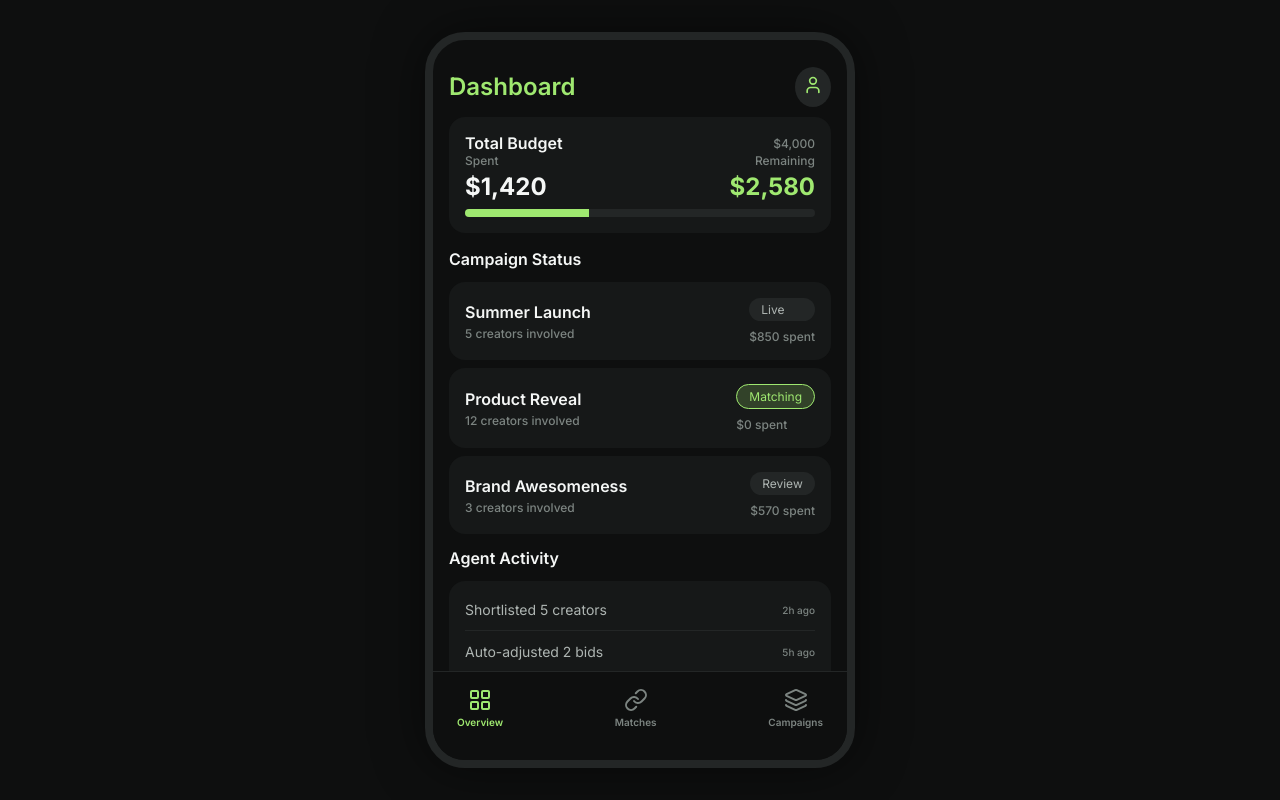
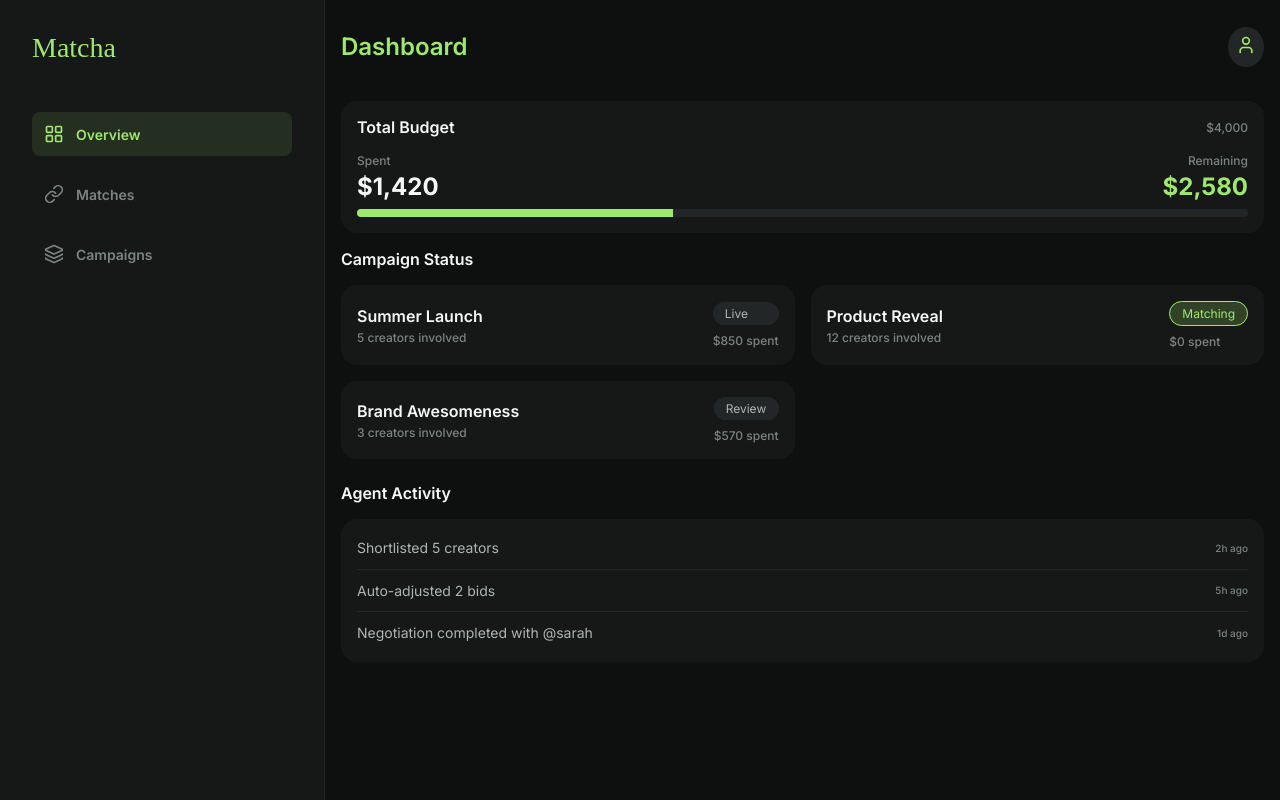
Before and after one commit to jin-dalrae/2601-MongoDB-boba-matcha, a React (Vite) app in the folder client/: page / in a window 1280 px wide. Built offline with nearby package versions, Linux system fonts and the light colour scheme; a web font is replaced by a local one.

Commit message:
responsive

```diff
--- a/client/src/Dashboard.jsx
+++ b/client/src/Dashboard.jsx
@@ -43,7 +43,7 @@ const Dashboard = () => {
             {/* Second Section: Campaign Status */}
             <div className="mb-6">
                 <h2 className="text-section-header mb-4">Campaign Status</h2>
-                <div className="flex flex-col gap-2">
+                <div className="flex flex-col gap-2 grid-cols-1 md:grid-cols-2">
                     {mockData.campaigns.map(c => (
                         <div key={c.id} className="card p-2 flex justify-between items-center" style={{ marginBottom: 0 }}>
                             <div>
--- a/client/src/Layout.jsx
+++ b/client/src/Layout.jsx
@@ -12,12 +12,44 @@ const Layout = ({ children }) => {
 
     return (
         <div className="app-frame">
-            {/* Scrollable Content Area */}
-            <div style={{ flex: 1, overflowY: 'auto', WebkitOverflowScrolling: 'touch' }}>
-                {children}
+            {/* Desktop Sidebar (Hidden on Mobile via CSS) */}
+            <div className="desktop-sidebar">
+                <div className="brand-logo">Matcha</div>
+                <nav className="flex-col gap-4" style={{ display: 'flex' }}>
+                    <div
+                        className={`desktop-nav-item ${isActive('/') && !isActive('/shortlist') && !isActive('/campaigns') ? 'active' : ''}`}
+                        onClick={() => navigate('/')}
+                    >
+                        <LayoutGrid size={20} />
+                        <span>Overview</span>
+                    </div>
+
+                    <div
+                        className={`desktop-nav-item ${isActive('/shortlist') ? 'active' : ''}`}
+                        onClick={() => navigate('/shortlist')}
+                    >
+                        <Link size={20} />
+                        <span>Matches</span>
+                    </div>
+
+                    <div
+                        className={`desktop-nav-item ${isActive('/campaigns') ? 'active' : ''}`}
+                        onClick={() => navigate('/campaigns')}
+                    >
+                        <Layers size={20} />
+                        <span>Campaigns</span>
+                    </div>
+                </nav>
             </div>
 
-            {/* Bottom Navigation */}
+            {/* Main Content Area */}
+            <div style={{ flex: 1, overflowY: 'auto', WebkitOverflowScrolling: 'touch' }}>
+                <div className="content-container"> {/* Limits max width on desktop */}
+                    {children}
+                </div>
+            </div>
+
+            {/* Mobile Bottom Navigation (Hidden on Desktop via CSS) */}
             <nav className="nav-bar">
                 <div
                     className={`nav-item ${isActive('/') && !isActive('/shortlist') && !isActive('/campaigns') ? 'active' : ''}`}
--- a/client/src/Shortlist.jsx
+++ b/client/src/Shortlist.jsx
@@ -97,7 +97,7 @@ const Shortlist = () => {
             </div>
 
             {/* List */}
-            <div className="flex flex-col gap-4">
+            <div className="grid gap-4 grid-cols-1 md:grid-cols-2">
                 {mockData.creators.map(creator => (
                     <div key={creator.id} className="card p-4" onClick={() => setSelectedCreatorId(creator.id)}>
                         <div className="flex justify-between items-start mb-2">
--- a/client/src/index.css
+++ b/client/src/index.css
@@ -5,7 +5,8 @@
   /* Color System */
   --color-bg-primary: #0E0F0F;
   --color-bg-card: #161818;
-  --color-accent-primary: #9FE870; /* Matcha Green */
+  --color-accent-primary: #9FE870;
+  /* Matcha Green */
   --color-accent-muted-yellow: #E8D070;
   --color-accent-muted-red: #E87070;
 
@@ -35,38 +36,33 @@ body {
   width: 100vw;
   height: 100vh;
   overflow: hidden;
-  display: flex;
-  justify-content: center;
-  align-items: center;
 }
 
 #root {
   width: 100%;
   height: 100%;
-  display: flex;
-  justify-content: center;
-  align-items: center;
 }
 
-/* Mobile Frame Simulation */
+/* Mobile defaults (original app-frame logic simplified) */
 .app-frame {
   width: 100%;
-  max-width: 414px; /* iPhone Max width approx */
   height: 100%;
-  max-height: 896px;
   background-color: var(--color-bg-primary);
   display: flex;
   flex-direction: column;
   position: relative;
   overflow: hidden;
-  box-shadow: 0 0 50px rgba(0,0,0,0.5);
 }
 
-@media (min-width: 450px) {
+/* Desktop Overrides */
+@media (min-width: 1024px) {
   .app-frame {
-    height: 90vh;
-    border-radius: 40px;
-    border: 8px solid #232626;
+    flex-direction: row;
+    /* Sidebar layout */
+    max-width: 100%;
+    border: none;
+    border-radius: 0;
+    box-shadow: none;
   }
 }
 
@@ -105,17 +101,82 @@ body {
 }
 
 /* Layout Utilities */
-.p-4 { padding: calc(var(--grid-unit) * 2); }
-.p-2 { padding: var(--grid-unit); }
-.m-4 { margin: calc(var(--grid-unit) * 2); }
+.p-4 {
+  padding: calc(var(--grid-unit) * 2);
+}
 
-.flex { display: flex; }
-.flex-col { flex-direction: column; }
-.centered { justify-content: center; align-items: center; }
-.justify-between { justify-content: space-between; }
-.items-center { align-items: center; }
-.gap-2 { gap: calc(var(--grid-unit) * 1); }
-.gap-4 { gap: calc(var(--grid-unit) * 2); }
+.p-2 {
+  padding: var(--grid-unit);
+}
+
+.m-4 {
+  margin: calc(var(--grid-unit) * 2);
+}
+
+.mb-6 {
+  margin-bottom: 24px;
+}
+
+.mb-4 {
+  margin-bottom: 16px;
+}
+
+.flex {
+  display: flex;
+}
+
+.flex-col {
+  flex-direction: column;
+}
+
+.centered {
+  justify-content: center;
+  align-items: center;
+}
+
+.justify-between {
+  justify-content: space-between;
+}
+
+.items-center {
+  align-items: center;
+}
+
+.items-start {
+  align-items: flex-start;
+}
+
+.gap-2 {
+  gap: calc(var(--grid-unit) * 1);
+}
+
+.gap-4 {
+  gap: calc(var(--grid-unit) * 2);
+}
+
+/* Responsive Grid System */
+.grid-cols-1 {
+  display: grid;
+  grid-template-columns: 1fr;
+  gap: 16px;
+}
+
+@media (min-width: 768px) {
+  .md\:grid-cols-2 {
+    grid-template-columns: repeat(2, 1fr);
+  }
+
+  .md\:grid-cols-3 {
+    grid-template-columns: repeat(3, 1fr);
+  }
+
+  /* Desktop Content Container */
+  .content-container {
+    max-width: 1200px;
+    margin: 0 auto;
+    width: 100%;
+  }
+}
 
 /* Components */
 .card {
@@ -166,27 +227,66 @@ body {
   background-color: var(--color-accent-primary);
 }
 
-/* Navigation */
+/* Navigation - Mobile Bottom Bar */
 .nav-bar {
   background-color: var(--color-bg-primary);
   border-top: 1px solid var(--color-divider);
   padding: 16px 24px;
-  padding-bottom: 32px; /* iOS home indicator space */
+  padding-bottom: 32px;
   display: flex;
   justify-content: space-between;
+  width: 100%;
 }
 
-.nav-item {
+/* Navigation - Desktop Sidebar */
+.desktop-sidebar {
+  display: none;
+  width: 260px;
+  background-color: var(--color-bg-card);
+  border-right: 1px solid var(--color-divider);
+  padding: 32px;
+  flex-direction: column;
+  gap: 32px;
+}
+
+.desktop-nav-item {
   color: var(--color-text-muted);
   display: flex;
-  flex-direction: column;
   align-items: center;
-  gap: 4px;
+  gap: 12px;
   text-decoration: none;
-  font-size: 10px;
+  font-size: 14px;
   font-weight: 600;
+  padding: 12px;
+  border-radius: 8px;
+  cursor: pointer;
+  transition: all 0.2s;
 }
 
-.nav-item.active {
+.desktop-nav-item:hover {
+  background-color: #232626;
+  color: var(--color-text-primary);
+}
+
+.desktop-nav-item.active {
+  background-color: rgba(159, 232, 112, 0.1);
   color: var(--color-accent-primary);
 }
+
+.brand-logo {
+  font-family: var(--font-brand);
+  font-size: 28px;
+  color: var(--color-accent-primary);
+  margin-bottom: 16px;
+}
+
+/* Responsive Switching */
+@media (min-width: 1024px) {
+  .nav-bar {
+    display: none;
+  }
+
+  .desktop-sidebar {
+    display: flex;
+  }
+}
```
